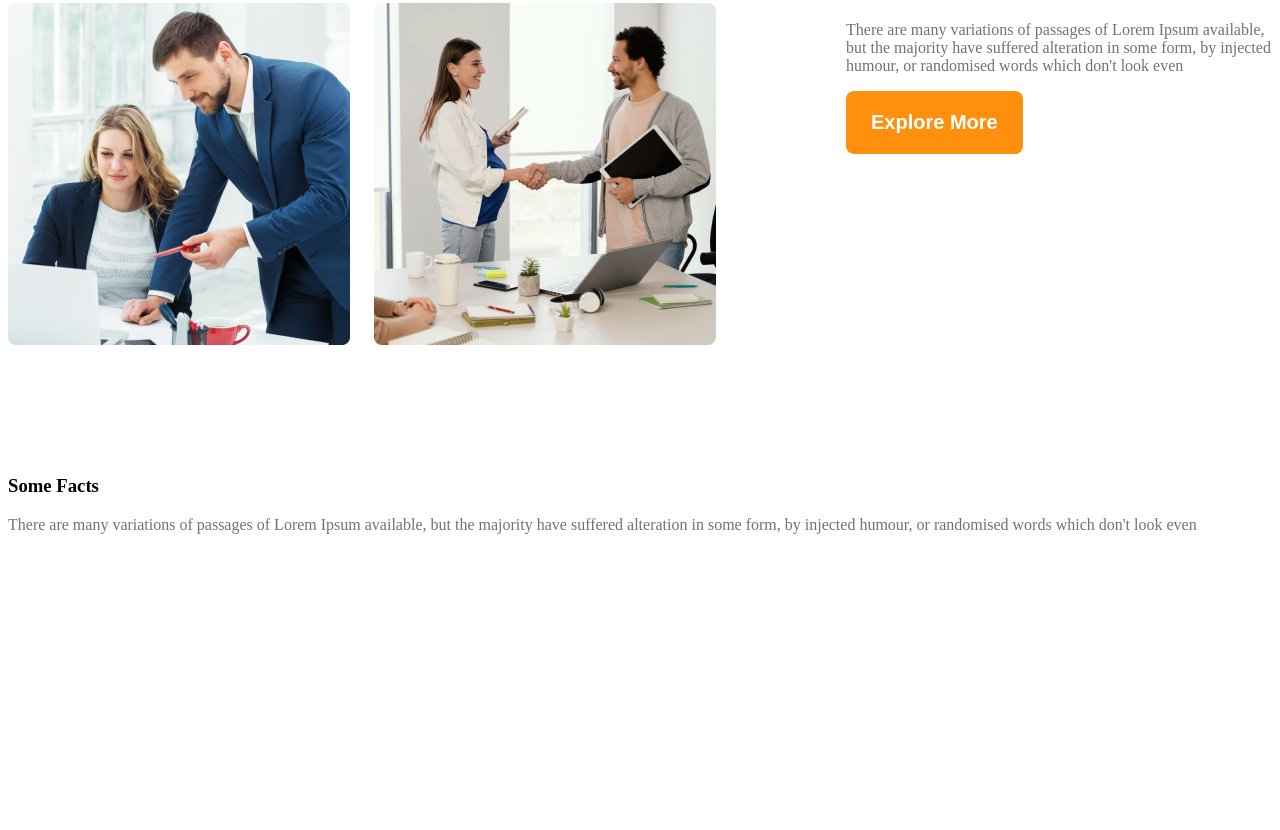
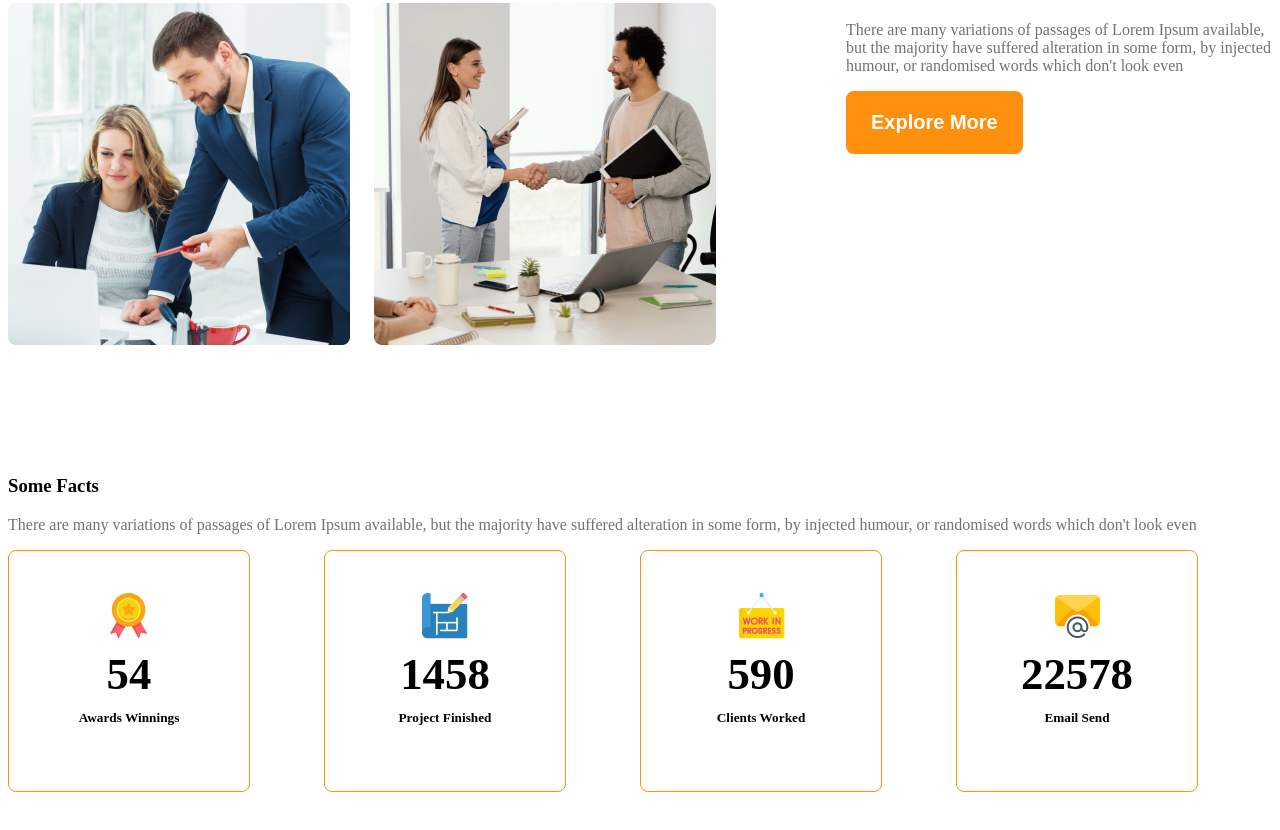
Before and after one commit to Niyamul-04/Architech-resouces, a plain HTML site: page index.html in a window 1280 px wide. Shown: the part 1669-2499 px from the top of the page. Before the commit the page ends 2333 px from the top, so only its background shows below. Drawn offline with Linux system fonts and the light colour scheme.

Commit message:
Added fact styles

```diff
--- a/index.html
+++ b/index.html
@@ -62,7 +62,38 @@
            <section>
               <h3 class="section-title">Some Facts</h3>
               <p class="text-light-gray">There are many variations of passages of Lorem Ipsum available, but the majority have suffered alteration in some form, by injected humour, or randomised words which don't look even</p>
-           </section>
+           <div class="facts-container">
+              <!-- .fact*4>img.fact-icon+h4.fact-number+h5.fact-name -->
+
+                <div class="fact-card display-flex">
+                   <div>
+                    <img src="images/icons/ribon.png" alt="" class="fact-icon">
+                    <h4 class="fact-number">54</h4>
+                    <h5 class="fact-name">Awards Winnings</h5>
+                   </div>
+                </div>
+                <div class="fact-card display-flex">
+                   <div>
+                     <img src="images/icons/projects.png" alt="" class="fact-icon">
+                    <h4 class="fact-number">1458</h4>
+                    <h5 class="fact-name">Project Finished</h5>
+                   </div>
+                </div>
+                <div class="fact-card display-flex">
+                   <div>
+                     <img src="images/icons/customers.png" alt="" class="fact-icon">
+                    <h4 class="fact-number">590</h4>
+                    <h5 class="fact-name">Clients Worked</h5>
+                   </div>
+                </div>
+                <div class="fact-card display-flex">
+                   <div>
+                     <img src="images/icons/email.png" alt="" class="fact-icon">
+                    <h4 class="fact-number">22578<alt=""></h4>
+                    <h5 class="fact-name">Email Send</h5>
+                   </div>
+                </div>
+            </section>
 
            <!-- some facts -->
 
--- a/styles/architech.css
+++ b/styles/architech.css
@@ -105,6 +105,32 @@ main > section{
 #quick-list{
     font-weight: 500;
 }
+/* some facts related styles */
+  .facts-container{
+    display: grid;
+    grid-template-columns: repeat(4, 1fr);
+  }
+/* some facts related styles */
+     .fact-card{
+        border: 1px solid #FF900E;
+        width: 240px;
+        height: 240px;
+        border-radius:8px;
+        text-align: center;
+        align-items: center;
+        justify-content: center;
+     }
+     .fact-number{
+        font-size: 2.8rem;
+        font-weight: 600;
+        margin-top: 5px;
+        margin-bottom: 10px;
+     }
+     .fact-name{
+        font-size: 1.25;
+        font-weight: 600;
+        margin-top: 10px;
+     }
 /* responsive media query */
 @media screen and (max-width: 576px)
 {
```
